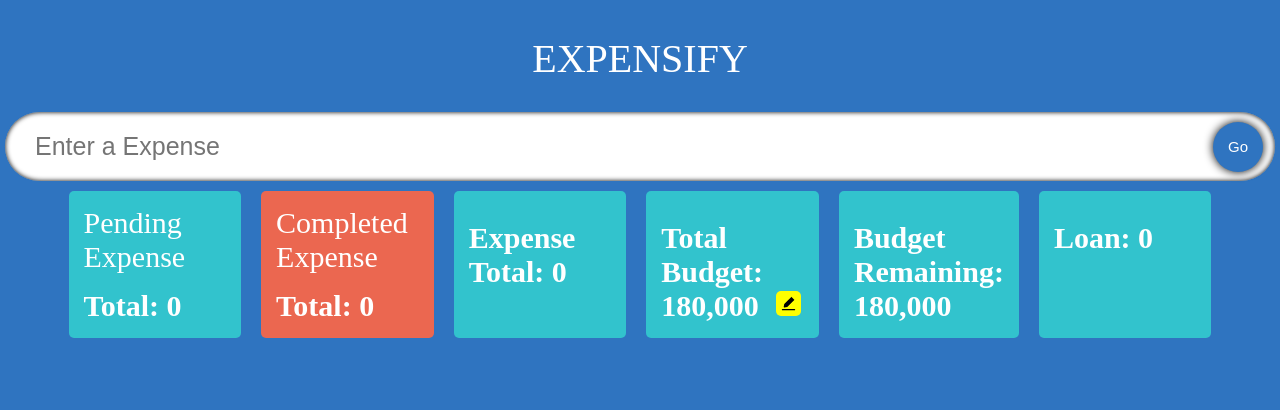
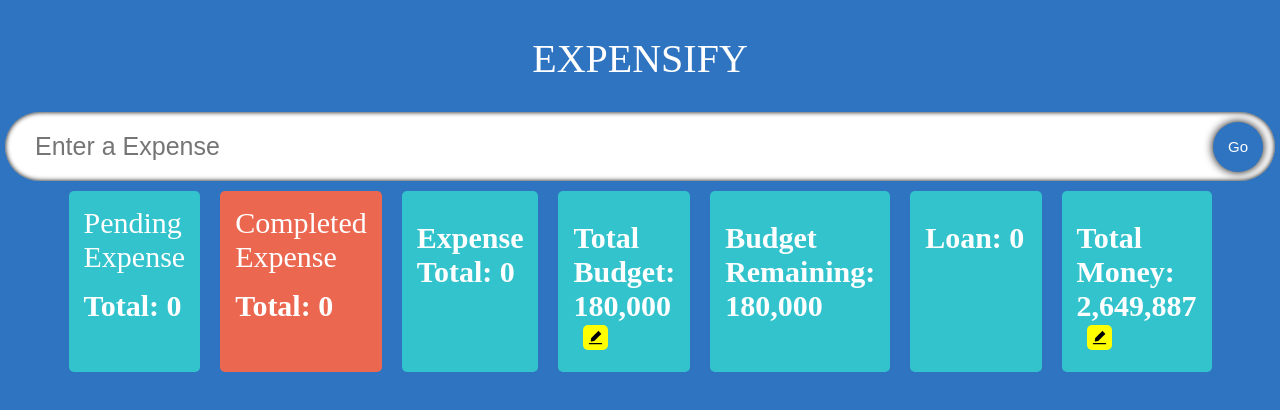
Before and after one commit to haiderGithubOfficial/taskify, a React (Create React App) app: page / in a window 1280 px wide. Shown: the top 410 px of the page. Built offline with nearby package versions, Linux system fonts and the light colour scheme; a web font is replaced by a local one.

Commit message:
Expense app features integrated fixed favicon

```diff
--- a/src/components/TodoList.tsx
+++ b/src/components/TodoList.tsx
@@ -1,4 +1,4 @@
-import React, { useState } from "react";
+import React, { useEffect, useState } from "react";
 import { Todo } from "../model";
 import SingleTodo from "./SingleTodo";
 
@@ -18,7 +18,8 @@
   const [budget, setBudget] = useState<number>(180000);
   const [isEditing, setIsEditing] = useState<boolean>(false); // State for editing mode
   const [newBudget, setNewBudget] = useState<number>(budget); // State for new budget input
-
+  const [totalMoney, setTotalMoney] = useState<number>(2649887);
+  const [isEditingTotalMoney, setIsEditingTotalMoney] = useState<boolean>(false); // State for editing mode
   const totalPending = todos.reduce((acc, todo) => {
     if (!todo.isDone) {
       return acc + Number(todo.todo.split(" ")?.[0]);
@@ -55,6 +56,20 @@
     }
     setIsEditing(!isEditing); // Toggle edit mode
   };
+
+  const handleTotalMoneyEditClick = () => {
+    if (isEditingTotalMoney) {
+      // Update budget and switch to display mode
+      setTotalMoney(totalMoney);
+    }
+    setIsEditingTotalMoney(!isEditingTotalMoney); // Toggle edit mode
+  }
+useEffect(() => {
+  if(loan > 0) {
+    setTotalMoney(totalMoney - loan);
+  }
+}, [loan]);
+
 
   return (
     <div className="container">
@@ -133,6 +148,31 @@
       <div className="todos combine">
         <h2 className="todos__heading">Loan: {formatNumberWithCommas(loan)}</h2>
       </div>
+
+      <div className="todos combine">
+        {isEditingTotalMoney ? (
+          <div className="todo-container">
+            <input
+              className="todos__single--text"
+              type="number"
+              value={totalMoney}
+              onChange={(e) => setTotalMoney(Number(e.target.value))}
+              onBlur={handleTotalMoneyEditClick} // Update when the input loses focus
+            />
+            <button className="elegant-button" onClick={handleEditClick}>
+              Update
+            </button>
+          </div>
+        ) : (
+
+            <h2 className="todos__heading">
+              Total Money: {formatNumberWithCommas(totalMoney)}{" "}
+              <AiFillEdit style={{background: "yellow", padding: "4px", borderRadius: "5px"}} onClick={handleTotalMoneyEditClick} className="icon" />
+            </h2>
+
+        )}
+      </div>
+
     </div>
   );
 };
```
